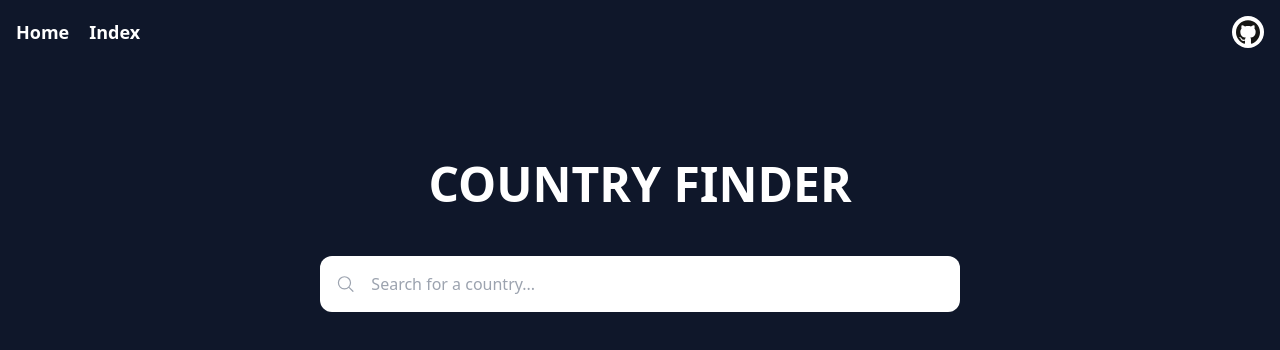
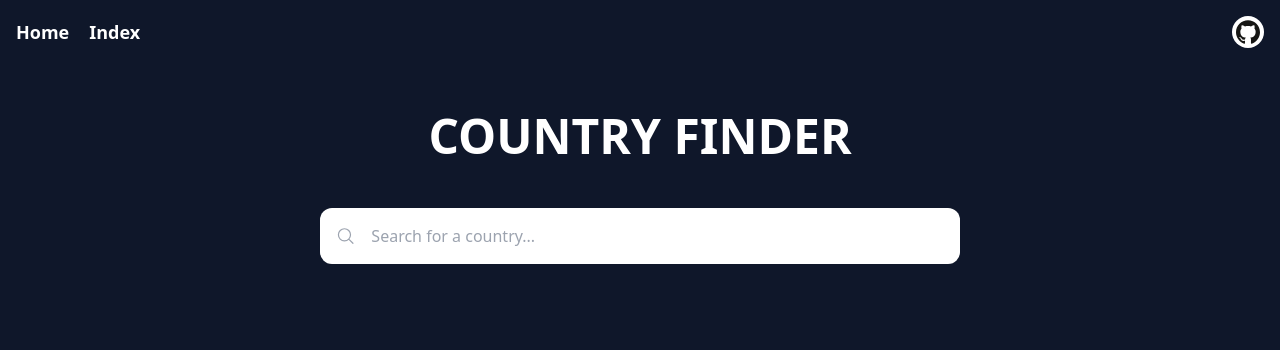
Before and after one commit to Lauritsen1/country-finder, a React (Vite) app: page / in a window 1280 px wide. Shown: the top 350 px of the page. Built offline with nearby package versions, Linux system fonts and the light colour scheme.

Commit message:
layout adjustments

```diff
--- a/src/components/Layout.tsx
+++ b/src/components/Layout.tsx
@@ -7,12 +7,11 @@ interface Props {
 
 const Layout: React.FC<Props> = ({ children }) => {
   return (
-    <div className='bg-slate-900 h-screen px-4'>
-      <div className='max-w-7xl mx-auto'>
+    <div className='bg-slate-900 px-4'>
+      <div className='max-w-7xl mx-auto min-h-screen flex flex-col'>
         <Header />
-        <div className='mt-24'>
-          {children}
-        </div>
+        <h1 className='text-5xl font-extrabold text-white text-center my-12'>COUNTRY FINDER</h1>
+        {children}
       </div>
     </div>
   );
--- a/src/pages/Home.tsx
+++ b/src/pages/Home.tsx
@@ -3,7 +3,6 @@ import SearchInput from '../components/SearchInput';
 const Home: React.FC = () => {
   return (
     <div className='flex flex-col items-center'>
-      <h1 className='text-5xl font-extrabold text-white text-center mb-12'>COUNTRY FINDER</h1>
       <SearchInput />
     </div>
   );
```
